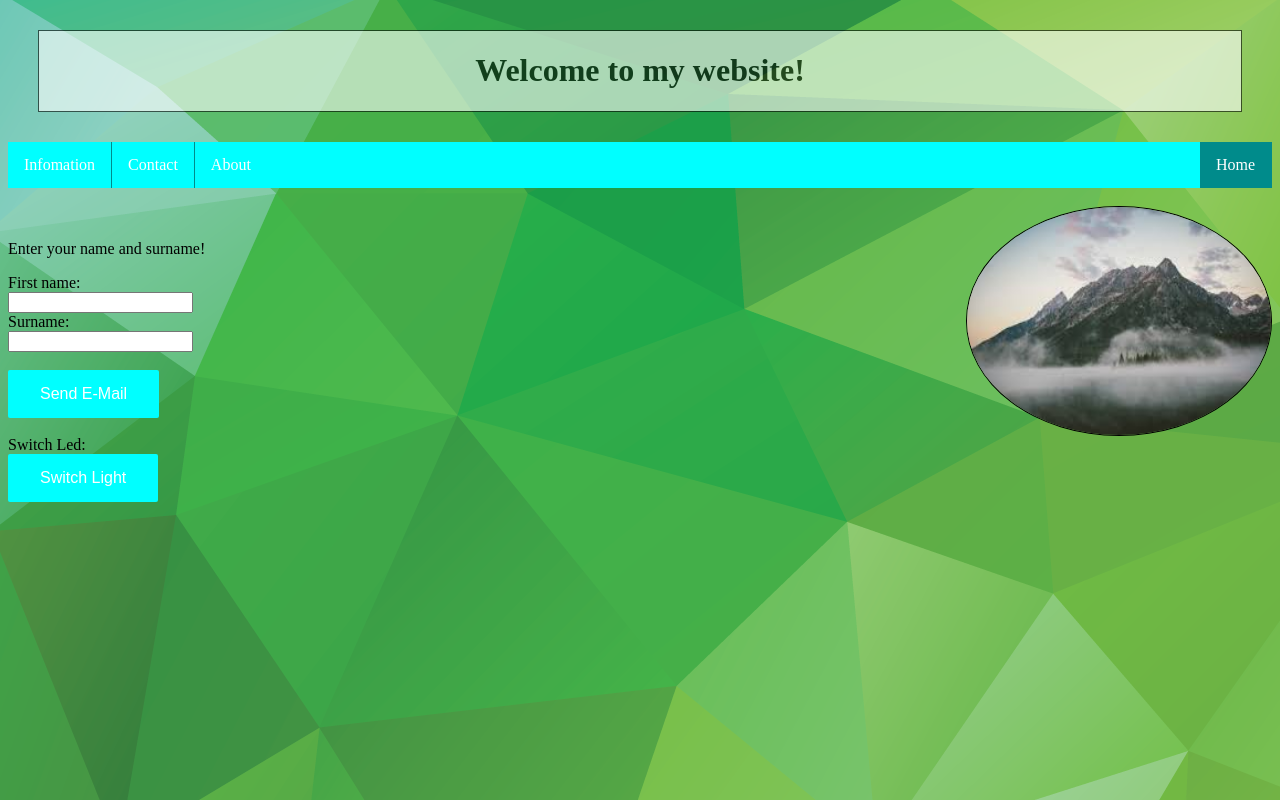
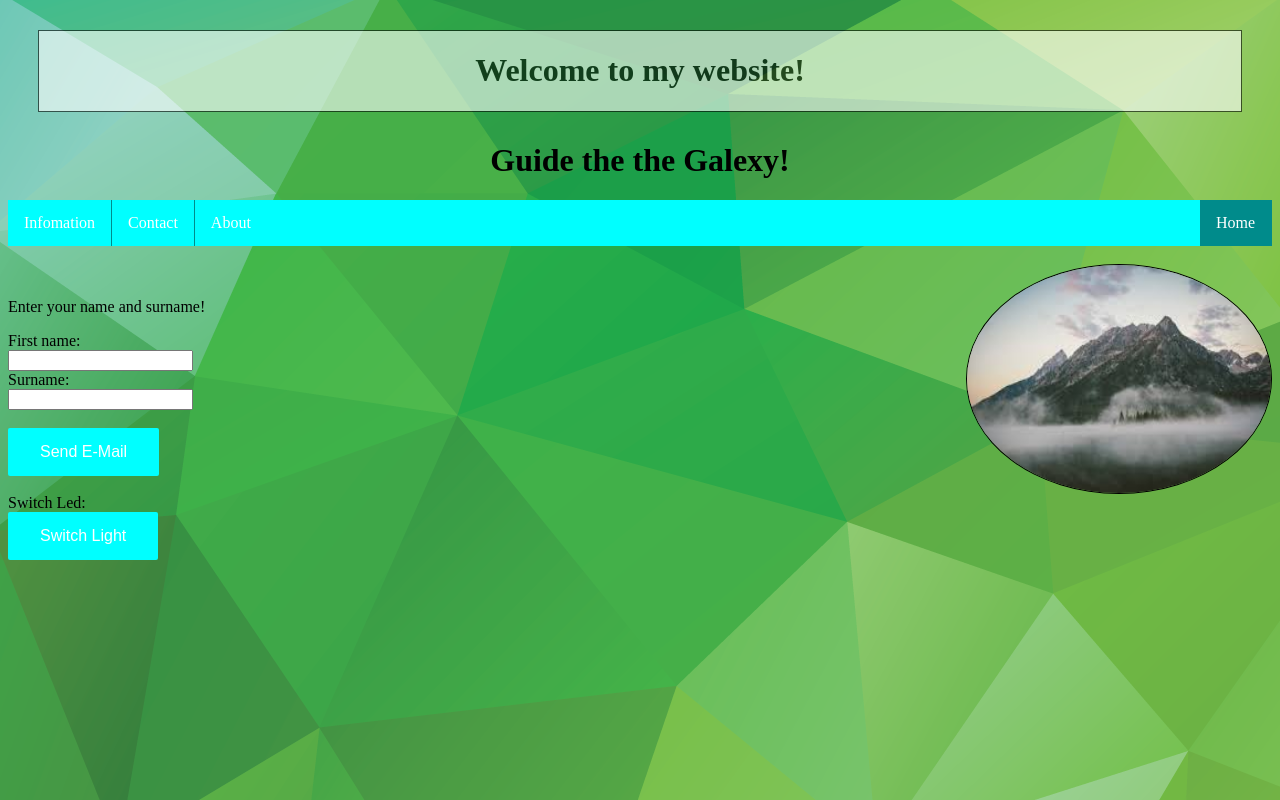
Before and after one commit to matt-neave/first_website, a website: page assets/index.html in a window 1280 px wide. Drawn offline with Linux system fonts and the light colour scheme.

Commit message:
Add text

```diff
--- a/assets/index.html
+++ b/assets/index.html
@@ -20,7 +20,9 @@
 
 		</div>
 
-
+<h1>
+Guide the the Galexy!
+</h1>
 <ul>
   <li style="float:right"><a class="active" href="#home">Home</a></li>
   <li><a href="gifs.html">Infomation</a></li>
```
